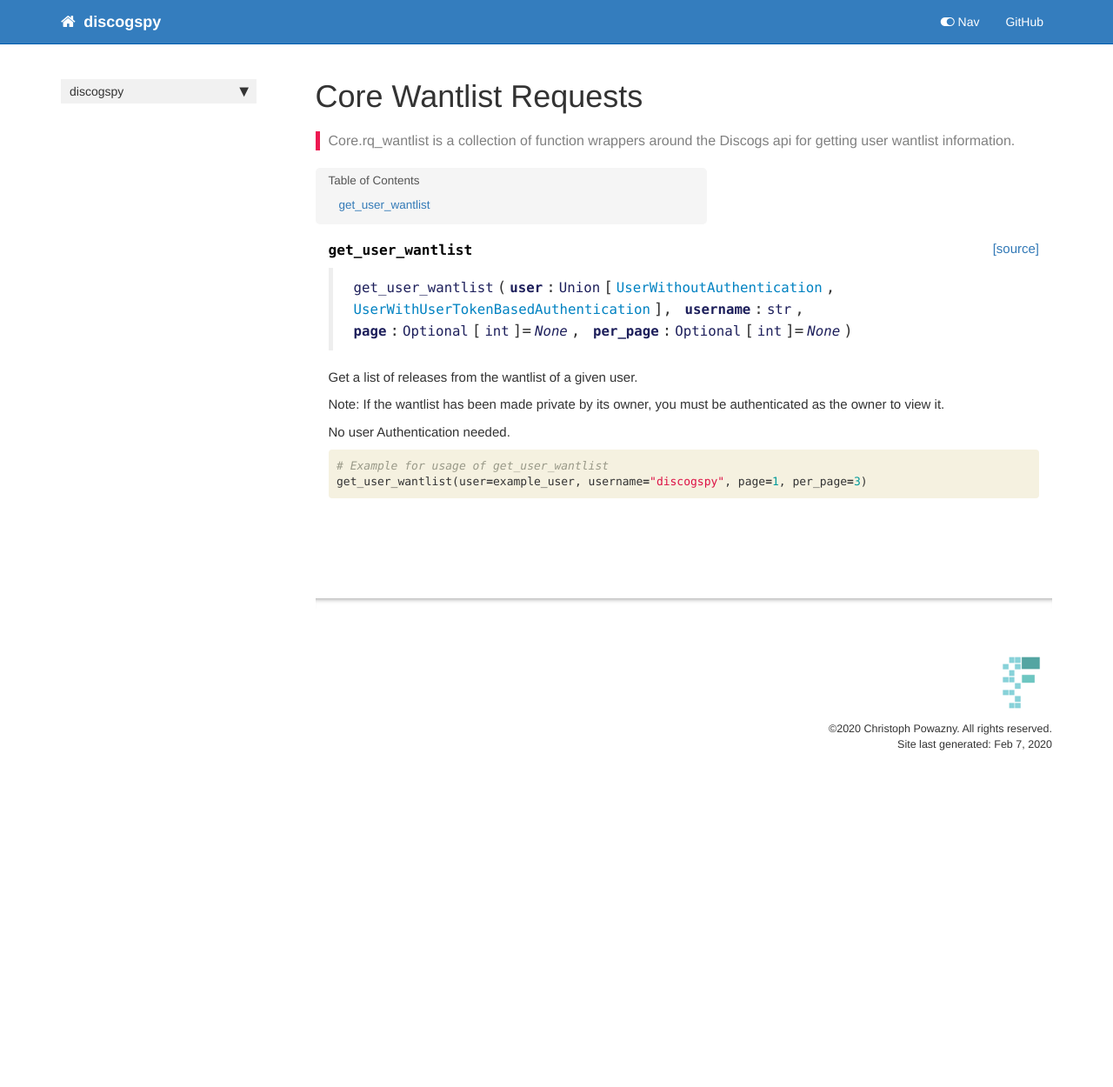
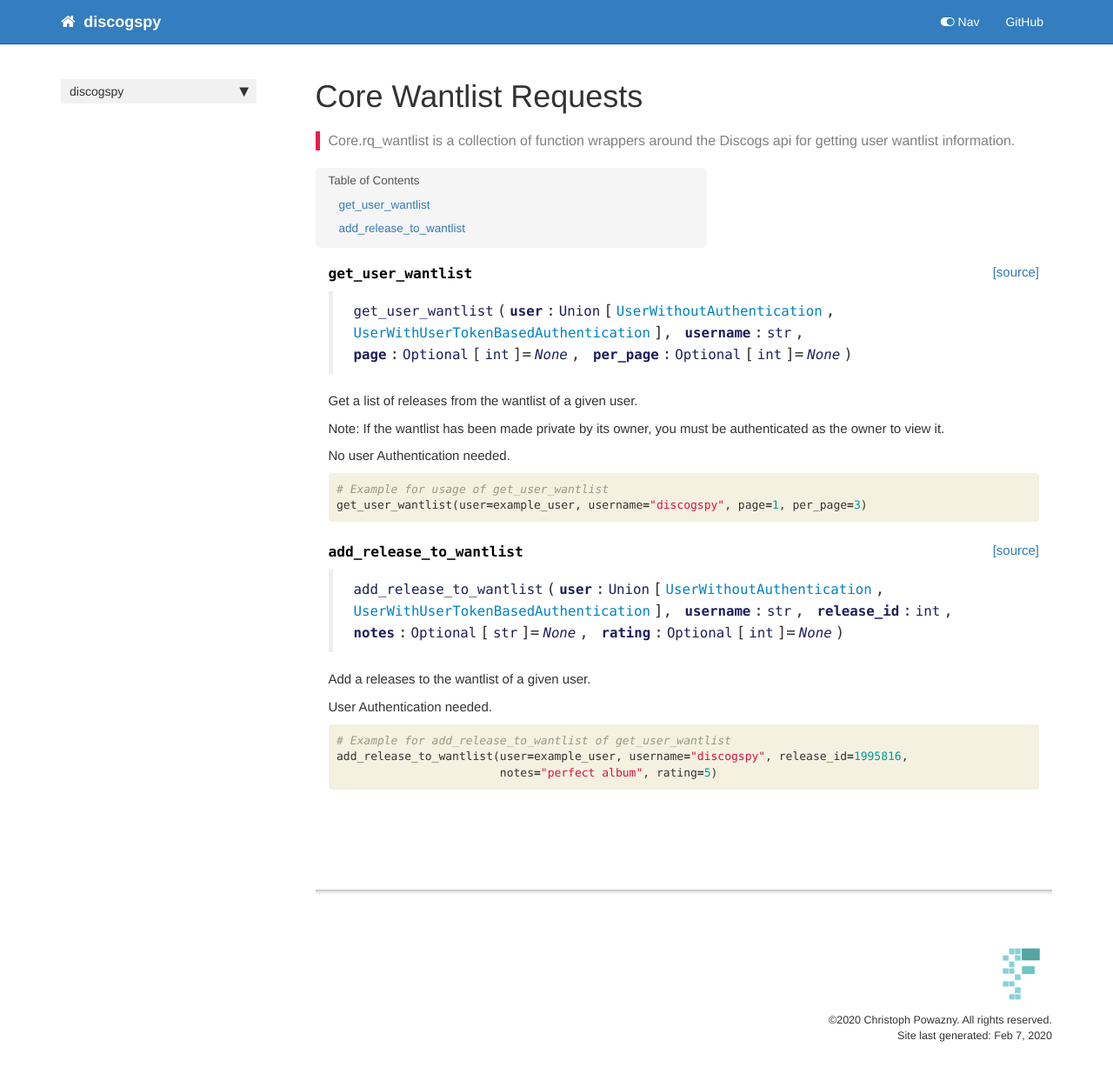
Before and after one commit to cpow-89/discogspy, a Jekyll site: the page built from docs/core.rq_wantlist.html, in a window 1280 px wide. Shown: the whole page at 87% size. Built offline with Jekyll 4.4.1, drawn with Linux system fonts in a browser that asks for light colours; nearby versions of some CDN libraries; comment, search, counter and statistics services are not loaded; before the commit the page ends 916 px from its top, so only the background shows below that.

Commit message:
add add_release_to_wantlist request

```diff
--- a/docs/core.rq_wantlist.html
+++ b/docs/core.rq_wantlist.html
@@ -67,5 +67,45 @@
 </div>
 
 </div>
+<div class="cell border-box-sizing code_cell rendered">
+
+</div>
+<div class="cell border-box-sizing code_cell rendered">
+
+<div class="output_wrapper">
+<div class="output">
+
+<div class="output_area">
+
+
+<div class="output_markdown rendered_html output_subarea ">
+<h4 id="add_release_to_wantlist" class="doc_header"><code>add_release_to_wantlist</code><a href="https://github.com/cpow-89/discogspy/tree/master/discogspy/core/rq_wantlist.py#L42" class="source_link" style="float:right">[source]</a></h4><blockquote><p><code>add_release_to_wantlist</code>(<strong><code>user</code></strong>:<code>Union</code>[<a href="/discogspy/core.discogs_user#UserWithoutAuthentication"><code>UserWithoutAuthentication</code></a>, <a href="/discogspy/core.discogs_user#UserWithUserTokenBasedAuthentication"><code>UserWithUserTokenBasedAuthentication</code></a>], <strong><code>username</code></strong>:<code>str</code>, <strong><code>release_id</code></strong>:<code>int</code>, <strong><code>notes</code></strong>:<code>Optional</code>[<code>str</code>]=<em><code>None</code></em>, <strong><code>rating</code></strong>:<code>Optional</code>[<code>int</code>]=<em><code>None</code></em>)</p>
+</blockquote>
+<p>Add a releases to the wantlist of a given user.</p>
+<p>User Authentication needed.</p>
+
+</div>
+
+</div>
+
+</div>
+</div>
+
+</div>
+<div class="cell border-box-sizing code_cell rendered">
+<div class="input">
+
+<div class="inner_cell">
+    <div class="input_area">
+<div class=" highlight hl-ipython3"><pre><span></span><span class="c1"># Example for add_release_to_wantlist of get_user_wantlist</span>
+<span class="n">add_release_to_wantlist</span><span class="p">(</span><span class="n">user</span><span class="o">=</span><span class="n">example_user</span><span class="p">,</span> <span class="n">username</span><span class="o">=</span><span class="s2">&quot;discogspy&quot;</span><span class="p">,</span> <span class="n">release_id</span><span class="o">=</span><span class="mi">1995816</span><span class="p">,</span>
+                        <span class="n">notes</span><span class="o">=</span><span class="s2">&quot;perfect album&quot;</span><span class="p">,</span> <span class="n">rating</span><span class="o">=</span><span class="mi">5</span><span class="p">)</span>
+</pre></div>
+
+    </div>
+</div>
+</div>
+
+</div>
     {% endraw %}
 </div>
```
Also changed, not shown: 2 other files.
